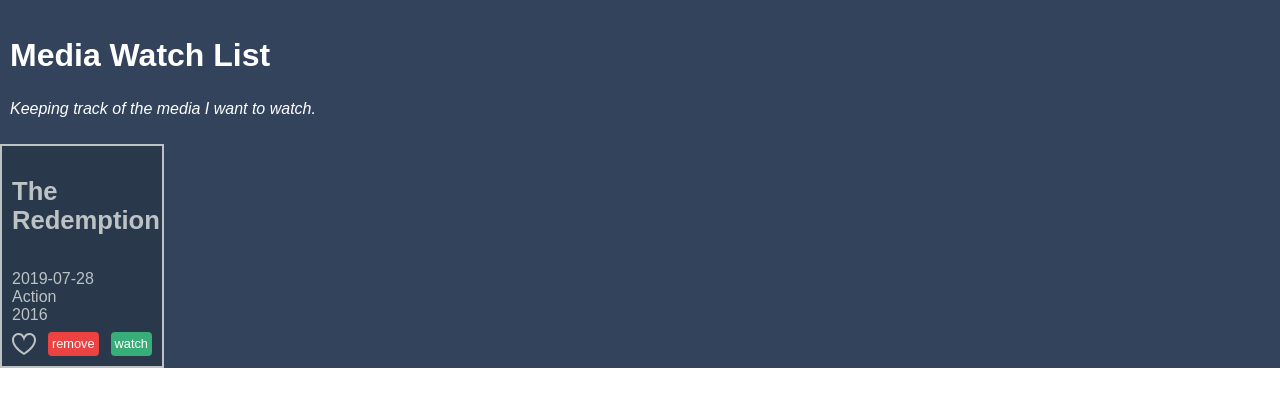
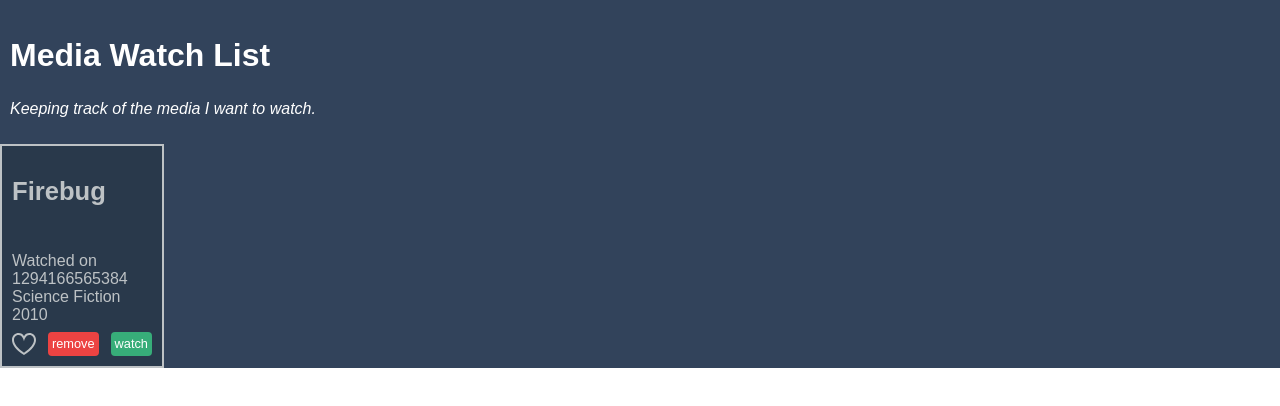
Before and after one commit to kirandash/Angular-Revision, an Angular app: page / in a window 1280 px wide. Shown: the top 406 px of the page. Built offline with nearby package versions, Linux system fonts and the light colour scheme.

Commit message:
2.11 Getting data to the component with Input

```diff
--- a/src/app/app.component.html
+++ b/src/app/app.component.html
@@ -3,5 +3,5 @@
         <h1>Media Watch List</h1>
         <p class="description">Keeping track of the media I want to watch.</p>
     </header>
-    <app-media-item></app-media-item>
+    <app-media-item [mediaItem]="firstMediaItem"></app-media-item>
 </section>
--- a/src/app/app.component.ts
+++ b/src/app/app.component.ts
@@ -7,4 +7,13 @@
 })
 export class AppComponent {
   title = 'angular-revision';
+  firstMediaItem = {
+    id: 1,
+    name: "Firebug",
+    medium: "Series",
+    category: "Science Fiction",
+    year: 2010,
+    watchedOn: 1294166565384,
+    isFavorite: false
+  }; // To be inputed to child component media-item
 }
--- a/src/app/media-item/media-item.component.html
+++ b/src/app/media-item/media-item.component.html
@@ -1,8 +1,8 @@
-<h2 [textContent]="name"></h2>
+<h2 [textContent]="mediaItem.name"></h2>
 <!--<h2 textContent="{{name}}"></h2>-->
-<div>{{ watchedOn() | date:'yyyy-MM-dd' }}</div>
-<div>Action</div>
-<div>2016</div>
+<div>Watched on {{mediaItem.watchedOn}}</div>
+<div>{{mediaItem.category}}</div>
+<div>{{mediaItem.year}}</div>
 <div class="tools">
   <svg class="favorite" xmlns="http://www.w3.org/2000/svg" viewBox="0 0 24 24">
     <path d="M12 9.229c.234-1.12 1.547-6.229 5.382-6.229 2.22 0 4.618 1.551 4.618 5.003 0 3.907-3.627 8.47-10 12.629-6.373-4.159-10-8.722-10-12.629 0-3.484 2.369-5.005 4.577-5.005 3.923 0 5.145 5.126 5.423 6.231zm-12-1.226c0 4.068 3.06 9.481 12 14.997 8.94-5.516 12-10.929 12-14.997 0-7.962-9.648-9.028-12-3.737-2.338-5.262-12-4.27-12 3.737z"
--- a/src/app/media-item/media-item.component.ts
+++ b/src/app/media-item/media-item.component.ts
@@ -1,4 +1,4 @@
-import { Component, OnInit } from '@angular/core';
+import { Component, Input, OnInit } from '@angular/core';
 
 @Component({
   selector: 'app-media-item',
@@ -8,6 +8,7 @@
 export class MediaItemComponent implements OnInit {
   name = 'The Redemption';
   date = new Date();
+  @Input() mediaItem;
   constructor() { }
 
   ngOnInit() {
```
Also changed, not shown: 1 other file (tests, documents, lock files or other folders).
